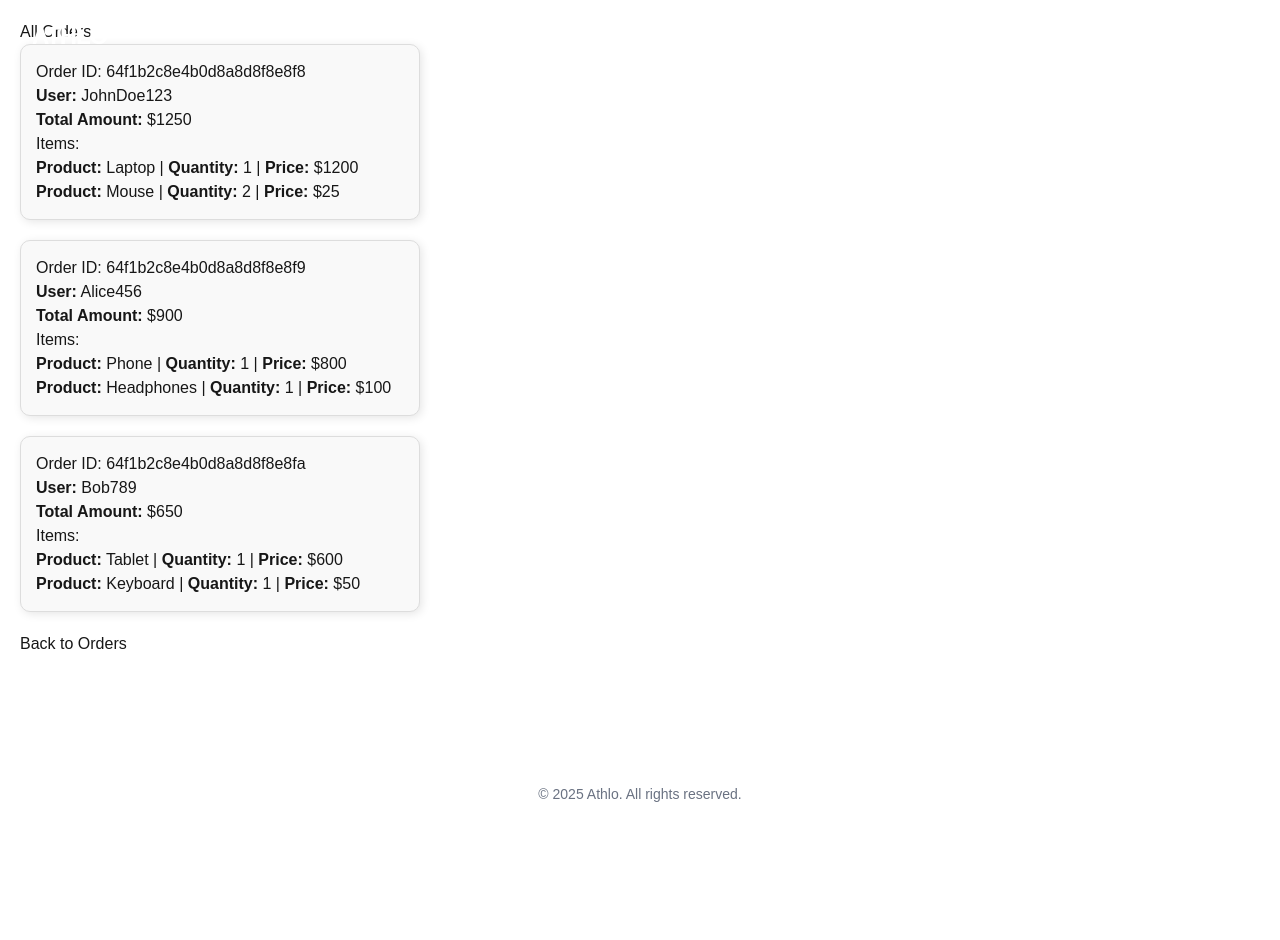
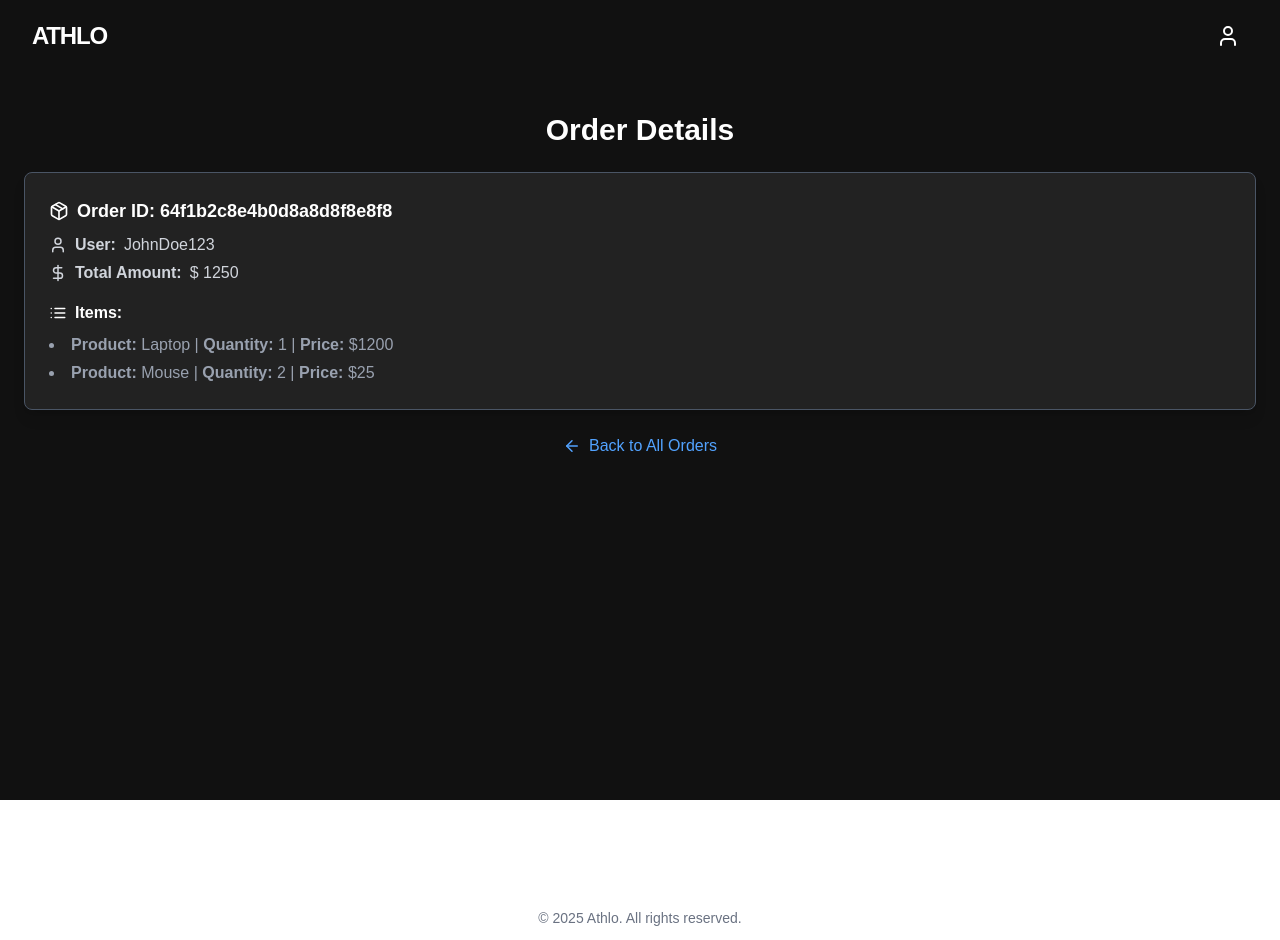
Before and after one commit to ShalvinShaji/athlo_admin, a Next.js app: page /orders/64f1b2c8e4b0d8a8d8f8e8f8 in a window 1280 px wide. Before the commit the page ends 816 px from the top, so only its background shows below. Built offline with nearby package versions, Linux system fonts and the light colour scheme.

Commit message:
orders page, detailed order page test design completed

```diff
--- a/app/orders/[orderId]/page.jsx
+++ b/app/orders/[orderId]/page.jsx
@@ -1,4 +1,8 @@
-export default async function OrderDetailsPage() {
+"use client";
+import { useParams } from "next/navigation";
+import { Package, User, DollarSign, List, ArrowLeft } from "lucide-react";
+import Link from "next/link";
+
 const orders = [
   {
     _id: "64f1b2c8e4b0d8a8d8f8e8f8",
@@ -20,43 +24,38 @@ export default async function OrderDetailsPage() {
     totalAmount: 900,
     createdAt: "2023-09-03T13:34:56.789Z",
   },
-    {
-      _id: "64f1b2c8e4b0d8a8d8f8e8fa",
-      user: "Bob789",
-      items: [
-        { product: "Tablet", quantity: 1, price: 600 },
-        { product: "Keyboard", quantity: 1, price: 50 },
-      ],
-      totalAmount: 650,
-      createdAt: "2023-09-03T14:34:56.789Z",
-    },
 ];
 
+export default function OrderDetailPage() {
+  const params = useParams();
+  const { orderId } = params;
+
+  console.log(orderId);
+
+  const order = orders.find((order) => order._id === orderId);
+
+  if (!order) {
+    return <div className="text-white text-center mt-20">Order not found!</div>;
+  }
+
   return (
-    <div style={{ padding: "20px" }}>
-      <h1>All Orders</h1>
-      <div style={{ display: "flex", flexDirection: "column", gap: "20px" }}>
-        {orders.map((order) => (
-          <div
-            key={order._id}
-            style={{
-              border: "1px solid #ddd",
-              borderRadius: "10px",
-              padding: "15px",
-              boxShadow: "2px 2px 10px rgba(0,0,0,0.1)",
-              maxWidth: "400px",
-              backgroundColor: "#f9f9f9",
-            }}
-          >
-            <h2>Order ID: {order._id}</h2>
-            <p>
-              <strong>User:</strong> {order.user}
+    <div className="min-h-screen bg-[#111] text-white pt-28 px-6">
+      <h1 className="text-3xl font-bold text-center mb-6">Order Details</h1>
+      <div className="bg-[#222] shadow-lg rounded-lg p-6 w-full border border-gray-600">
+        <h2 className="text-lg font-semibold flex items-center gap-2">
+          <Package size={20} /> Order ID: {order._id}
+        </h2>
+        <p className="text-gray-300 flex items-center gap-2 mt-2">
+          <User size={18} /> <strong>User:</strong> {order.user}
         </p>
-            <p>
-              <strong>Total Amount:</strong> ${order.totalAmount}
+        <p className="text-gray-300 flex items-center gap-2 mt-1">
+          <DollarSign size={18} /> <strong>Total Amount:</strong> ${" "}
+          {order.totalAmount}
         </p>
-            <h3>Items:</h3>
-            <ul>
+        <h3 className="text-md font-semibold mt-4 flex items-center gap-2">
+          <List size={18} /> Items:
+        </h3>
+        <ul className="list-disc list-inside mt-2 space-y-1 text-gray-400">
           {order.items.map((item, index) => (
             <li key={index}>
               <strong>Product:</strong> {item.product} |{" "}
@@ -66,11 +65,12 @@ export default async function OrderDetailsPage() {
           ))}
         </ul>
       </div>
-        ))}
-      </div>
-      <a href="/orders" style={{ marginTop: "20px", display: "block" }}>
-        Back to Orders
-      </a>
+      <Link
+        href="/orders"
+        className=" text-center text-blue-400 font-medium mt-6 hover:underline flex items-center justify-center gap-2"
+      >
+        <ArrowLeft size={18} /> Back to All Orders
+      </Link>
     </div>
   );
 }
--- a/app/orders/page.jsx
+++ b/app/orders/page.jsx
@@ -1,4 +1,7 @@
-export default async function OrderDetailsPage() {
+import Link from "next/link";
+import { Package, User, DollarSign } from "lucide-react";
+
+export default function OrderDetailsPage() {
   const orders = [
     {
       _id: "64f1b2c8e4b0d8a8d8f8e8f8",
@@ -20,55 +23,29 @@ export default async function OrderDetailsPage() {
       totalAmount: 900,
       createdAt: "2023-09-03T13:34:56.789Z",
     },
-    {
-      _id: "64f1b2c8e4b0d8a8d8f8e8fa",
-      user: "Bob789",
-      items: [
-        { product: "Tablet", quantity: 1, price: 600 },
-        { product: "Keyboard", quantity: 1, price: 50 },
-      ],
-      totalAmount: 650,
-      createdAt: "2023-09-03T14:34:56.789Z",
-    },
   ];
 
   return (
-    <div className="pt-28 px-6">
+    <div className="min-h-screen bg-[#111] text-white pt-28 px-6">
       <h1 className="text-3xl font-bold text-center mb-6">All Orders</h1>
-      <div className="flex flex-grow gap-6 items-center justify-around">
+      <div className="flex flex-col gap-3">
         {orders.map((order) => (
-          <div
-            key={order._id}
-            className="bg-white shadow-md rounded-lg p-6 max-w-md w-full border border-gray-200"
-          >
-            <h2 className="text-lg font-semibold text-gray-700">
-              Order ID: {order._id}
-            </h2>
-            <p className="text-gray-600">
-              <strong>User:</strong> {order.user}
-            </p>
-            <p className="text-gray-600">
-              <strong>Total Amount:</strong> ${order.totalAmount}
-            </p>
-            <h3 className="text-md font-semibold mt-4">Items:</h3>
-            <ul className="list-disc list-inside mt-2 space-y-1">
-              {order.items.map((item, index) => (
-                <li key={index} className="text-zinc-700">
-                  <strong>Product:</strong> {item.product} |{" "}
-                  <strong>Quantity:</strong> {item.quantity} |{" "}
-                  <strong>Price:</strong> ${item.price}
-                </li>
-              ))}
-            </ul>
-          </div>
+          <Link key={order._id} href={`/orders/${order._id}`}>
+            <div className="bg-[#222] shadow-lg rounded-lg p-6 w-full border border-gray-600 hover:bg-[#333] transition cursor-pointer">
+              <h2 className="text-lg font-semibold flex items-center gap-2">
+                <Package size={20} /> Order ID: {order._id}
+              </h2>
+              <p className="text-gray-300 flex items-center gap-2 mt-2">
+                <User size={18} /> <strong>User:</strong> {order.user}
+              </p>
+              <p className="text-gray-300 flex items-center gap-2 mt-1">
+                <DollarSign size={18} /> <strong>Total Amount:</strong> $
+                {order.totalAmount}
+              </p>
+            </div>
+          </Link>
         ))}
       </div>
-      <a
-        href="/orders"
-        className="block text-center text-blue-600 font-medium mt-6 hover:underline"
-      >
-        Back to Orders
-      </a>
     </div>
   );
 }
```
Lines whose indentation alone changed are shown as unchanged.
